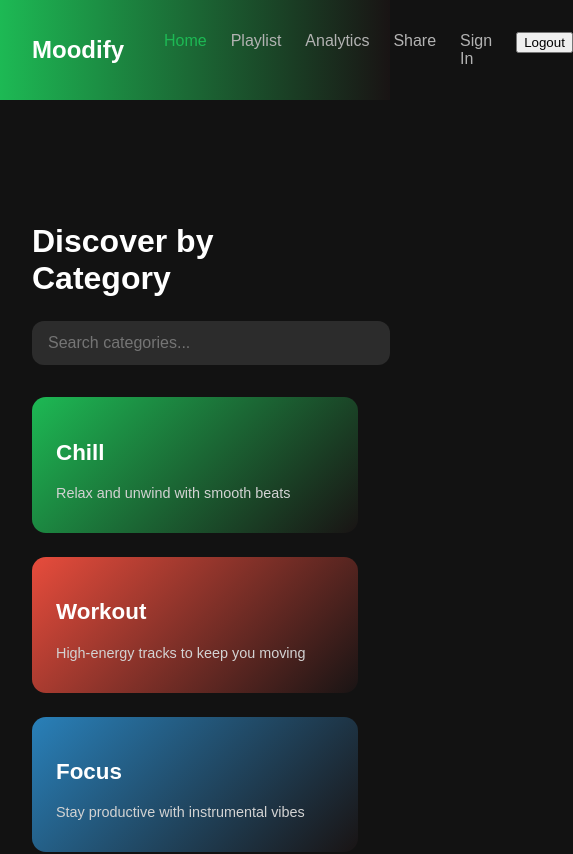
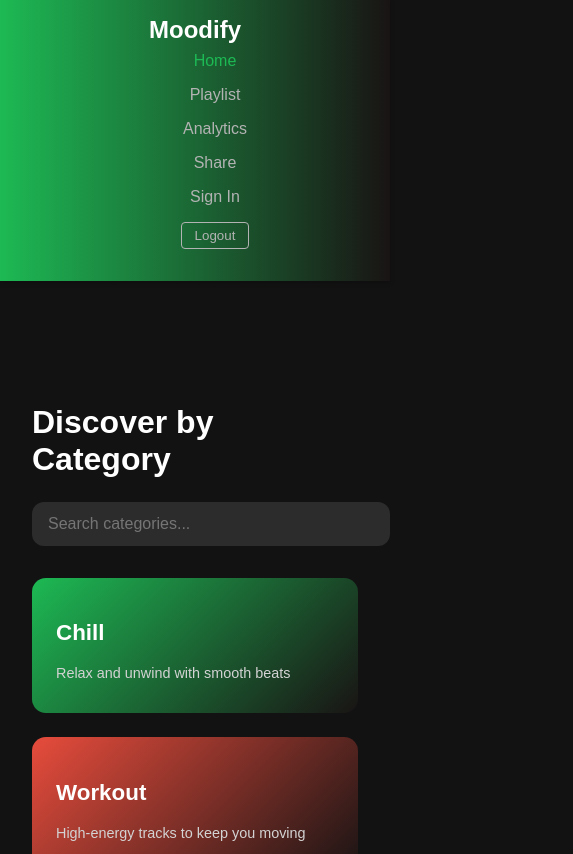
Before and after one commit to svara1410/moodify, a React (Create React App) app: page / in a window 390 px wide. Shown: the top 854 px of the page, 573 px wide, since content can reach past the window. Built offline with nearby package versions, Linux system fonts and the light colour scheme.

Commit message:
Update Navbar.css

```diff
--- a/src/components/Navbar.css
+++ b/src/components/Navbar.css
@@ -9,30 +9,67 @@
   position: sticky;
   top: 0;
   z-index: 100;
+  box-shadow: 0 2px 5px rgba(0, 0, 0, 0.2);
 }
 
 .navbar-logo {
   font-size: 1.5rem;
   font-weight: bold;
+  cursor: pointer;
 }
 
 .navbar-links {
   list-style: none;
   display: flex;
   gap: 1.5rem;
+  align-items: center;
 }
 
 .navbar-links li a {
   text-decoration: none;
   color: #b3b3b3;
   font-weight: 500;
-  transition: color 0.3s ease;
+  transition: color 0.3s ease, transform 0.2s ease;
 }
 
 .navbar-links li a:hover {
   color: #fff;
+  transform: scale(1.05);
 }
 
 .navbar-links li a.active {
   color: #1db954;
 }
+
+/* Logout Button Styling */
+.logout-button {
+  background: transparent;
+  border: 1px solid #b3b3b3;
+  border-radius: 4px;
+  color: #b3b3b3;
+  padding: 0.3rem 0.8rem;
+  cursor: pointer;
+  font-weight: 500;
+  transition: all 0.3s ease;
+}
+
+.logout-button:hover {
+  background: #1db954;
+  border-color: #1db954;
+  color: #fff;
+  transform: scale(1.05);
+}
+
+/* Responsive for smaller screens */
+@media (max-width: 768px) {
+  .navbar {
+    flex-direction: column;
+    padding: 1rem;
+  }
+
+  .navbar-links {
+    flex-direction: column;
+    gap: 1rem;
+    margin-top: 0.5rem;
+  }
+}
```
